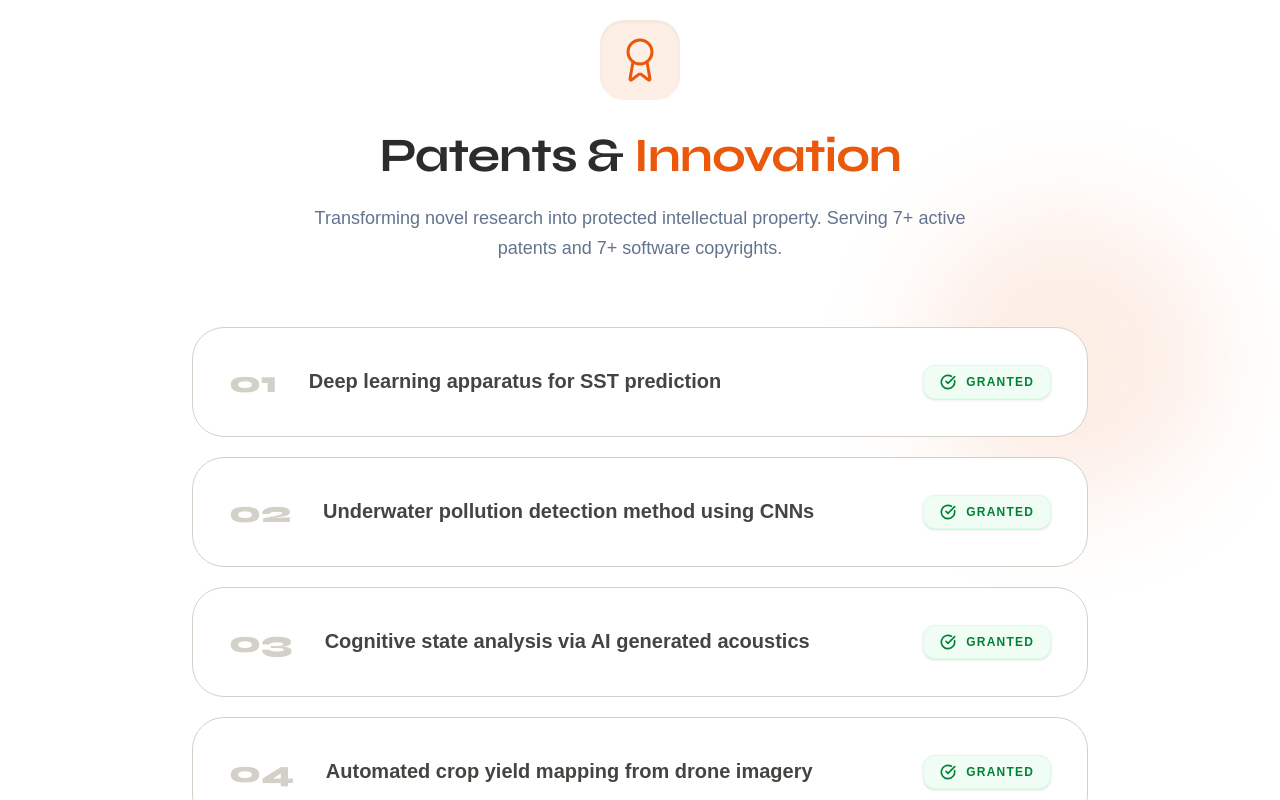
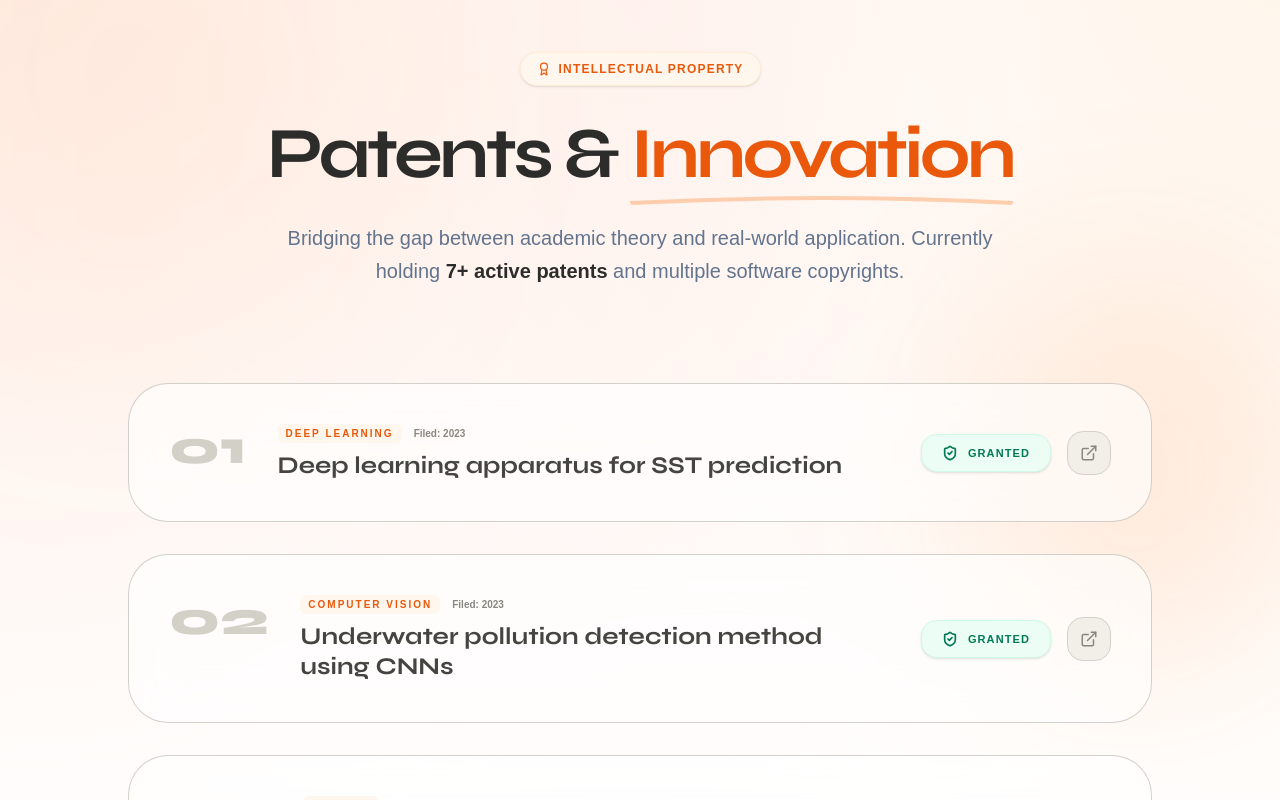
Before and after one commit to Codewithjainam7/AKP, a React (Vite) app: page /research in a window 1280 px wide. Shown: the part 1780-2580 px from the top of the page. Built offline with nearby package versions, Linux system fonts and the light colour scheme; no server answers.

Commit message:
Enhance Patents page UI and animations, fix visibility issues

```diff
--- a/src/components/Patents.jsx
+++ b/src/components/Patents.jsx
@@ -1,76 +1,173 @@
 import React, { useEffect, useRef } from 'react';
-import { Award, CheckCircle } from 'lucide-react';
+import { Award, CheckCircle, Sparkles, ExternalLink, ShieldCheck } from 'lucide-react';
 import gsap from 'gsap';
 import { ScrollTrigger } from 'gsap/ScrollTrigger';
+import { motion, useMotionValue, useSpring, useTransform } from 'framer-motion';
 
 gsap.registerPlugin(ScrollTrigger);
 
 const PATENTS = [
-  'Deep learning apparatus for SST prediction',
-  'Underwater pollution detection method using CNNs',
-  'Cognitive state analysis via AI generated acoustics',
-  'Automated crop yield mapping from drone imagery',
-  'Real-time network security monitoring AI'
+  { title: 'Deep learning apparatus for SST prediction', category: 'Deep Learning', year: '2023' },
+  { title: 'Underwater pollution detection method using CNNs', category: 'Computer Vision', year: '2023' },
+  { title: 'Cognitive state analysis via AI generated acoustics', category: 'Audio AI', year: '2022' },
+  { title: 'Automated crop yield mapping from drone imagery', category: 'Remote Sensing', year: '2022' },
+  { title: 'Real-time network security monitoring AI', category: 'Cybersecurity', year: '2021' }
 ];
+
+function PatentCard({ patent, idx }) {
+  const cardRef = useRef(null);
+  const mouseX = useMotionValue(0);
+  const mouseY = useMotionValue(0);
+
+  const springConfig = { stiffness: 150, damping: 15 };
+  const dx = useSpring(mouseX, springConfig);
+  const dy = useSpring(mouseY, springConfig);
+
+  const rotateX = useTransform(dy, [-0.5, 0.5], ["7deg", "-7deg"]);
+  const rotateY = useTransform(dx, [-0.5, 0.5], ["-7deg", "7deg"]);
+
+  useEffect(() => {
+    const el = cardRef.current;
+    if (!el) return;
+
+    gsap.fromTo(el,
+      { opacity: 0, y: 50, scale: 0.9, rotateX: -10 },
+      {
+        opacity: 1,
+        y: 0,
+        scale: 1,
+        rotateX: 0,
+        duration: 0.8,
+        ease: "back.out(1.2)",
+        scrollTrigger: {
+          trigger: el,
+          start: "top 90%",
+          toggleActions: "play none none none"
+        }
+      }
+    );
+  }, []);
+
+  const handleMouseMove = (e) => {
+    if (!cardRef.current) return;
+    const rect = cardRef.current.getBoundingClientRect();
+    const x = e.clientX - rect.left;
+    const y = e.clientY - rect.top;
+
+    mouseX.set(x / rect.width - 0.5);
+    mouseY.set(y / rect.height - 0.5);
+
+    cardRef.current.style.setProperty("--mouse-x", `${x}px`);
+    cardRef.current.style.setProperty("--mouse-y", `${y}px`);
+  };
+
+  const handleMouseLeave = () => {
+    mouseX.set(0);
+    mouseY.set(0);
+  };
+
+  return (
+    <motion.div
+      ref={cardRef}
+      onMouseMove={handleMouseMove}
+      onMouseLeave={handleMouseLeave}
+      style={{ rotateX, rotateY, transformStyle: "preserve-3d" }}
+      className="spotlight-card group relative p-8 sm:p-10 bg-white/60 backdrop-blur-xl border border-slate-200/60 rounded-[40px] transition-all duration-500 hover:border-primary-500/40 hover:shadow-[0_40px_80px_rgba(234,88,12,0.15)] cursor-default overflow-hidden opacity-0"
+    >
+      {/* Decorative inner glow */}
+      <div className="absolute inset-0 bg-gradient-to-br from-primary-500/10 to-transparent opacity-0 group-hover:opacity-100 transition-opacity duration-700 pointer-events-none" />
+
+      <div className="relative z-10 flex flex-col md:flex-row md:items-center justify-between gap-6">
+        <div className="flex items-start gap-6 sm:gap-8">
+          <div className="relative">
+            <span className="text-4xl sm:text-5xl font-black text-slate-100 group-hover:text-primary-500/20 transition-all duration-700 select-none block" style={{ fontFamily: 'var(--font-display, Syne, sans-serif)' }}>
+              {String(idx + 1).padStart(2, '0')}
+            </span>
+            <div className="absolute -bottom-1 -right-1 w-4 h-4 bg-primary-500 rounded-full scale-0 group-hover:scale-100 transition-transform duration-500 delay-100" />
+          </div>
+
+          <div className="space-y-2">
+            <div className="flex items-center gap-3">
+              <span className="text-[10px] font-black uppercase tracking-[0.2em] text-primary-600 bg-primary-50 px-2 py-0.5 rounded-md">
+                {patent.category}
+              </span>
+              <span className="text-[10px] font-bold text-slate-400">
+                Filed: {patent.year}
+              </span>
+            </div>
+            <h3 className="text-xl sm:text-2xl font-bold text-slate-800 leading-tight group-hover:text-primary-600 transition-colors duration-500">
+              {patent.title}
+            </h3>
+          </div>
+        </div>
+
+        <div className="flex items-center gap-4 self-start md:self-center">
+          <div className="flex items-center gap-2.5 px-5 py-2.5 bg-emerald-50 text-emerald-700 text-[11px] font-black uppercase tracking-widest rounded-2xl border border-emerald-100 shadow-sm group-hover:bg-emerald-500 group-hover:text-white group-hover:border-emerald-400 transition-all duration-500">
+            <ShieldCheck size={16} strokeWidth={2.5} className="group-hover:scale-110 transition-transform duration-500" />
+            Granted
+          </div>
+          <button className="p-3 rounded-2xl bg-slate-50 text-slate-400 hover:bg-primary-50 hover:text-primary-600 border border-slate-100 hover:border-primary-200 transition-all duration-300">
+            <ExternalLink size={18} />
+          </button>
+        </div>
+      </div>
+    </motion.div>
+  );
+}
 
 export default function Patents() {
   const containerRef = useRef(null);
 
   useEffect(() => {
     let ctx = gsap.context(() => {
-      gsap.fromTo('.patent-anim',
-        { opacity: 0, y: 30 },
-        {
-          opacity: 1,
-          y: 0,
-          duration: 0.6,
-          stagger: 0.1,
-          ease: "power2.out",
-          scrollTrigger: {
-            trigger: containerRef.current,
-            start: "top 80%",
-          }
+      // Header Animation
+      gsap.from(".header-reveal", {
+        y: 60,
+        opacity: 0,
+        duration: 1,
+        ease: "power4.out",
+        scrollTrigger: {
+          trigger: containerRef.current,
+          start: "top 85%",
         }
-      );
+      });
     }, containerRef);
     return () => ctx.revert();
   }, []);
 
   return (
-    <section id="patents" className="py-24 bg-white relative overflow-hidden" ref={containerRef}>
+    <section id="patents" className="py-32 mesh-gradient relative" ref={containerRef}>
+      {/* Abstract Background Elements */}
+      <div className="absolute top-0 left-0 w-full h-full pointer-events-none overflow-hidden">
+        <div className="absolute -top-[10%] -left-[10%] w-[40%] h-[40%] bg-primary-500/5 blur-[120px] rounded-full animate-blob" />
+        <div className="absolute top-[20%] -right-[5%] w-[30%] h-[30%] bg-orange-500/10 blur-[100px] rounded-full animate-blob animation-delay-2000" />
+        <div className="absolute -bottom-[10%] left-[20%] w-[35%] h-[35%] bg-amber-500/5 blur-[110px] rounded-full animate-blob animation-delay-4000" />
+      </div>
+
       <div className="container mx-auto px-6 lg:px-12 relative">
+        <div className="text-center max-w-3xl mx-auto mb-24 header-reveal">
+          <div className="inline-flex items-center gap-2 px-4 py-2 rounded-full bg-primary-50 border border-primary-100 text-primary-600 text-xs font-black uppercase tracking-widest mb-8 shadow-sm">
+            <Award size={14} />
+            Intellectual Property
+          </div>
 
-        {/* Background Decorative element */}
-        <div className="absolute right-[5%] top-[20%] w-[200px] h-[200px] sm:w-[300px] sm:h-[300px] bg-primary-600/10 rounded-full blur-[50px] pointer-events-none"></div>
-
-        <div className="text-center max-w-2xl mx-auto mb-16 patent-anim">
-          <div className="inline-flex items-center justify-center w-20 h-20 rounded-3xl bg-[#ea580c]/10 text-[#ea580c] mb-8 shadow-inner">
-            <Award size={48} strokeWidth={1.5} />
-          </div>
-          <h2 className="text-4xl sm:text-5xl font-bold text-slate-900 mb-6 tracking-tight" style={{ fontFamily: 'var(--font-display, Syne, sans-serif)' }}>
-            Patents & <span className="text-[#ea580c]">Innovation</span>
+          <h2 className="text-5xl sm:text-7xl font-bold text-slate-900 mb-8 tracking-tighter" style={{ fontFamily: 'var(--font-display, Syne, sans-serif)' }}>
+            Patents & <span className="text-primary-600 relative">
+              Innovation
+              <svg className="absolute -bottom-2 left-0 w-full h-3 text-primary-500/30" viewBox="0 0 100 12" preserveAspectRatio="none">
+                <path d="M0,10 Q50,0 100,10" stroke="currentColor" strokeWidth="4" fill="none" />
+              </svg>
+            </span>
           </h2>
-          <p className="text-slate-500 text-lg leading-relaxed">
-            Transforming novel research into protected intellectual property. Serving 7+ active patents and 7+ software copyrights.
+          <p className="text-slate-500 text-xl leading-relaxed font-medium">
+            Bridging the gap between academic theory and real-world application.
+            Currently holding <span className="text-slate-900 font-bold">7+ active patents</span> and multiple software copyrights.
           </p>
         </div>
 
-        <div className="flex flex-col gap-5 max-w-4xl mx-auto">
+        <div className="flex flex-col gap-8 max-w-5xl mx-auto">
           {PATENTS.map((patent, idx) => (
-            <div key={idx} className="patent-anim group flex flex-col sm:flex-row sm:items-center justify-between p-7 sm:p-9 bg-white border border-slate-100 rounded-[32px] transition-all duration-500 hover:border-[#ea580c]/30 hover:shadow-[0_20px_60px_rgba(234,88,12,0.08)] hover:-translate-y-1.5 cursor-default">
-              <div className="flex items-start sm:items-center gap-5 sm:gap-8 mb-4 sm:mb-0">
-                <span className="text-2xl sm:text-3xl font-black text-slate-100 group-hover:text-[#ea580c]/10 transition-colors duration-500" style={{ fontFamily: 'var(--font-display, Syne, sans-serif)' }}>
-                  {String(idx + 1).padStart(2, '0')}
-                </span>
-                <span className="text-lg sm:text-xl font-bold text-slate-800 leading-snug group-hover:text-[#ea580c] transition-colors duration-500">
-                  {patent}
-                </span>
-              </div>
-              <div className="flex items-center gap-2.5 self-start sm:self-center px-4 py-2 bg-green-50 text-green-700 text-xs font-black uppercase tracking-widest rounded-xl border border-green-100 shadow-sm">
-                <CheckCircle size={16} strokeWidth={2.5} />
-                Granted
-              </div>
-            </div>
+            <PatentCard key={`patent-${idx}`} patent={patent} idx={idx} />
           ))}
         </div>
       </div>
--- a/src/index.css
+++ b/src/index.css
@@ -192,6 +192,38 @@
   }
   .animation-delay-4000 {
     animation-delay: 4s;
+  }
+
+  .spotlight-card {
+    position: relative;
+    overflow: hidden;
+  }
+
+  .spotlight-card::before {
+    content: "";
+    position: absolute;
+    inset: -1px;
+    background: radial-gradient(
+      800px circle at var(--mouse-x, 0px) var(--mouse-y, 0px),
+      rgba(234, 88, 12, 0.15),
+      transparent 40%
+    );
+    z-index: 0;
+    pointer-events: none;
+    opacity: 0;
+    transition: opacity 0.5s ease;
+  }
+
+  .spotlight-card:hover::before {
+    opacity: 1;
+  }
+
+  .mesh-gradient {
+    background-color: #ffffff;
+    background-image:
+      radial-gradient(at 0% 0%, hsla(20,100%,95%,1) 0, transparent 50%),
+      radial-gradient(at 50% 0%, hsla(15,100%,97%,1) 0, transparent 50%),
+      radial-gradient(at 100% 0%, hsla(30,100%,96%,1) 0, transparent 50%);
   }
 }
 
```
Also changed, not shown: 1 other file (tests, documents, lock files or other folders).
